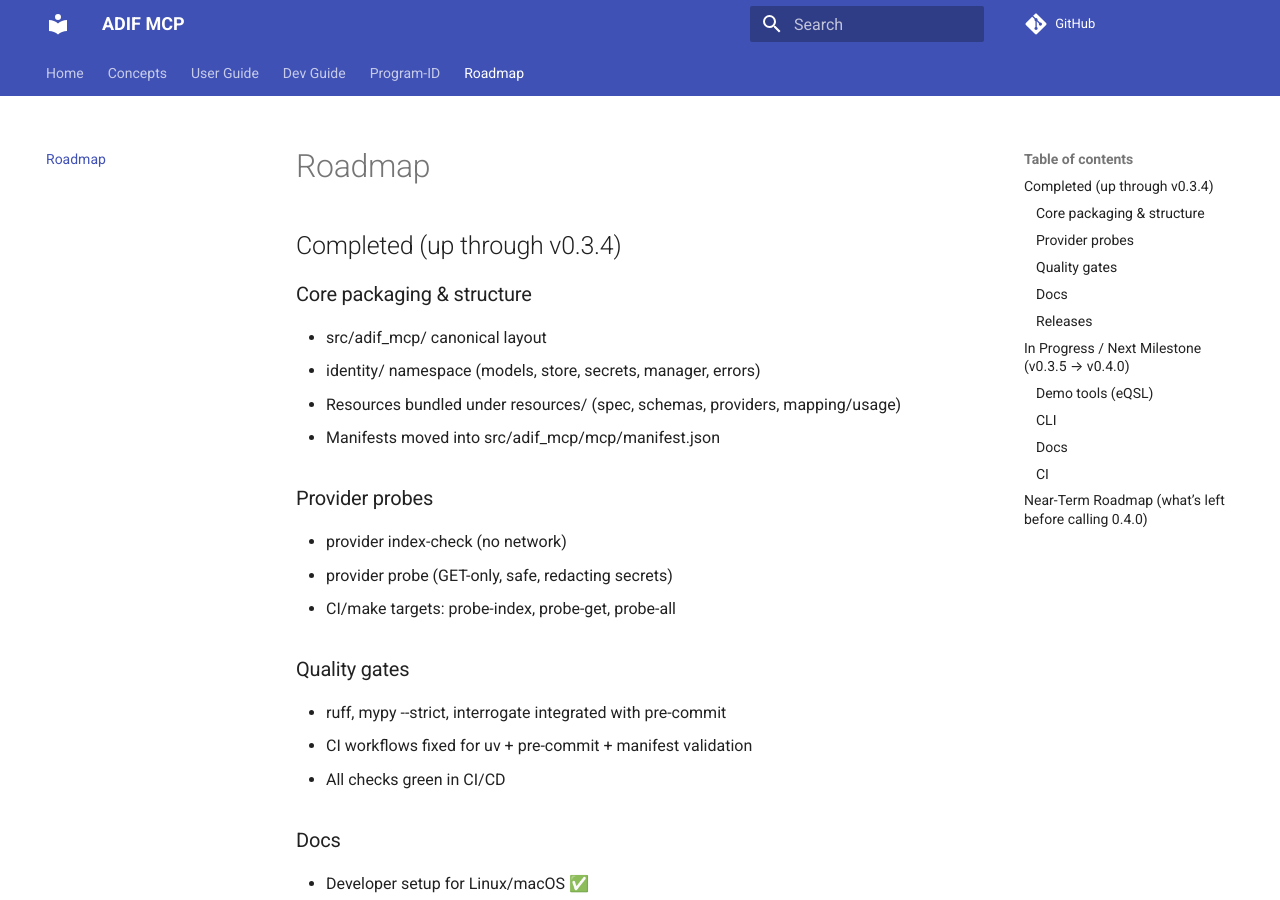
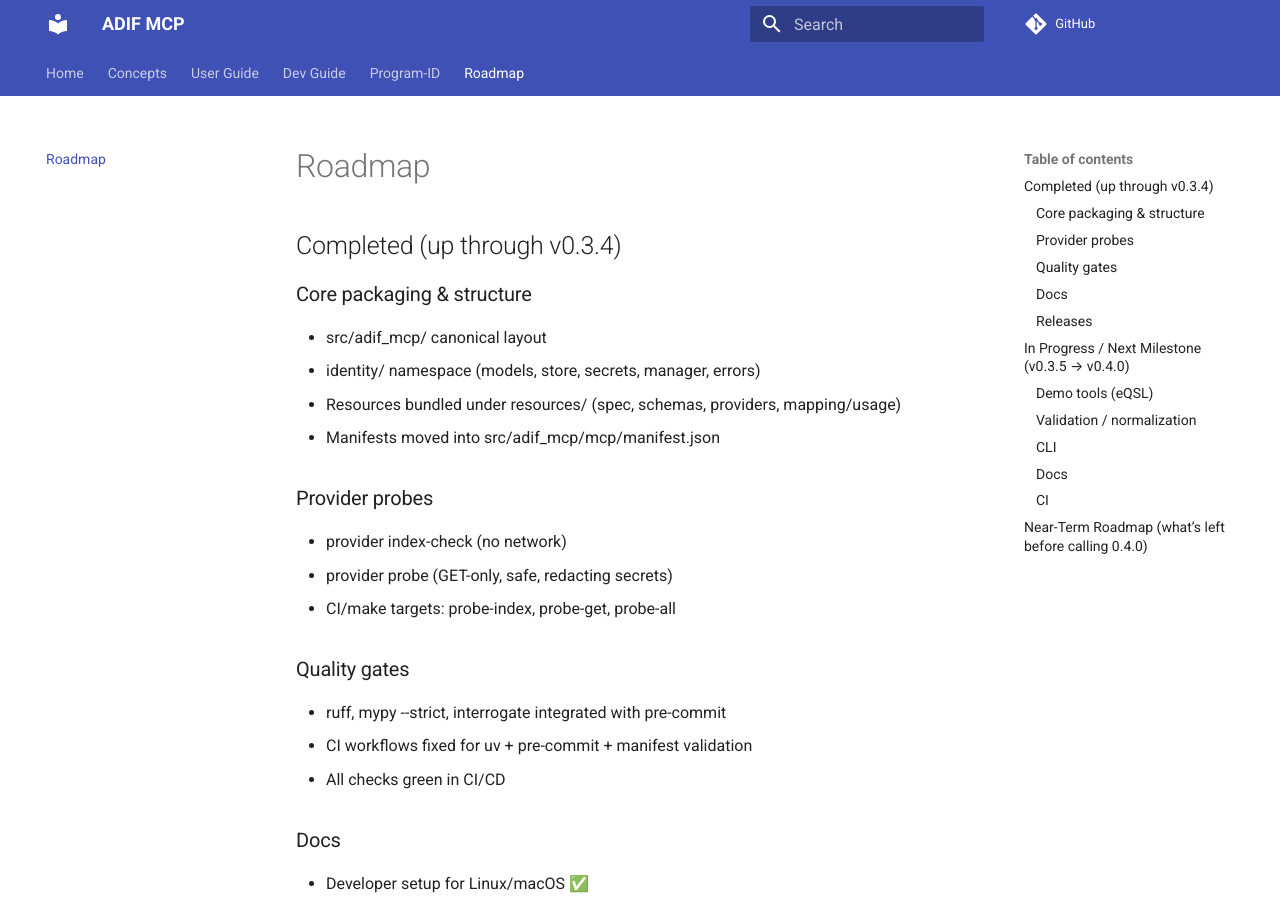
Before and after one commit to KI7MT/adif-mcp, an MkDocs documentation site: the page built from docs/roadmap.md, in a window 1280 px wide and 900 px high. Built offline with MkDocs 1.6.1 and Material for MkDocs 9.7.7, drawn with Linux system fonts in a browser that asks for light colours; comment, search, counter and statistics services are not loaded.

Commit message:
docs(roadmap): Minor update to roadmap formatting

```diff
--- a/docs/roadmap.md
+++ b/docs/roadmap.md
@@ -10,6 +10,7 @@
 - provider index-check (no network)
 - provider probe (GET-only, safe, redacting secrets)
 - CI/make targets: probe-index, probe-get, probe-all
+
 ### Quality gates
 - ruff, mypy --strict, interrogate integrated with pre-commit
 - CI workflows fixed for uv + pre-commit + manifest validation
@@ -31,7 +32,8 @@
 ### Demo tools (eQSL)
 - eqsl.fetch_inbox → mock + real mode (still stubbed)
 - eqsl.filter_summary → analytics (band/mode/date/confirmed)
-- Validation / normalization
+
+### Validation / normalization
 - Expand models.py into proper ADIF Pydantic models
 - Add normalize.py helpers (callsign, grid, dates, times, rst, freq, power)
 - Add enums/ JSON + loader (bands, modes, qsl flags)
```
